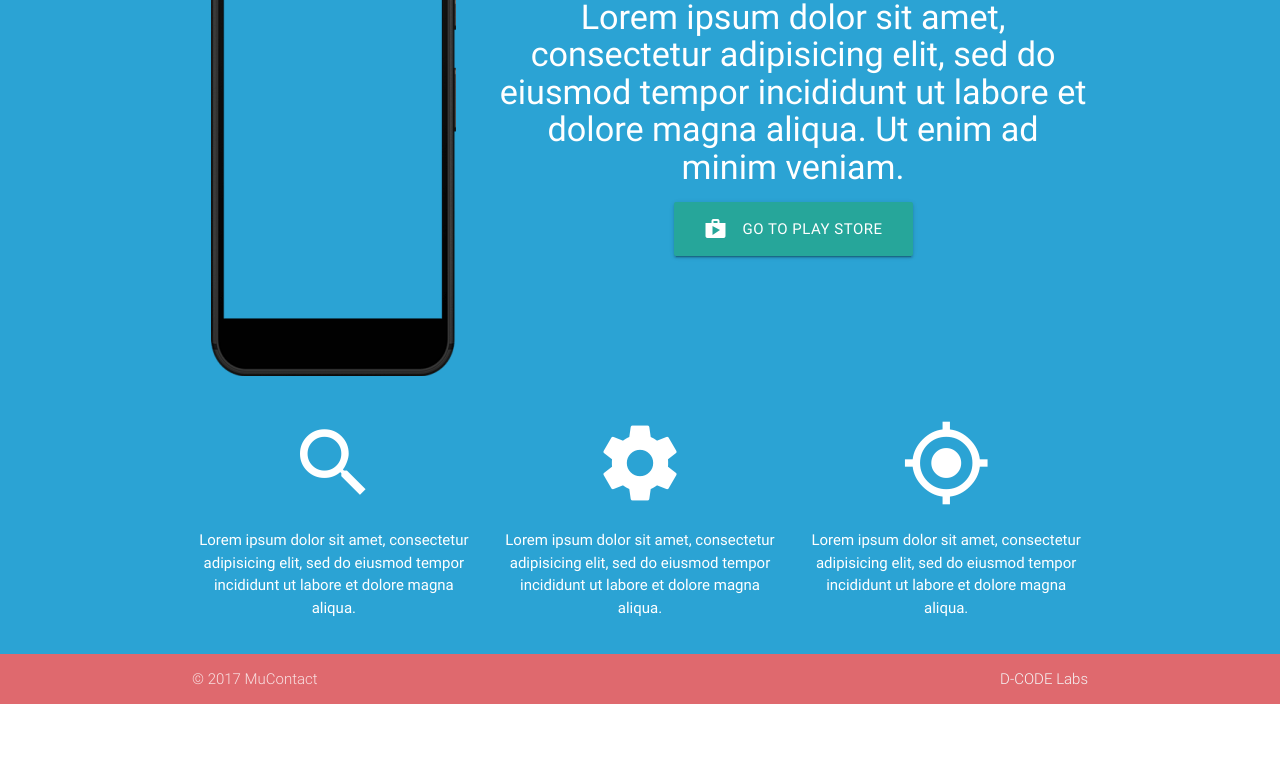
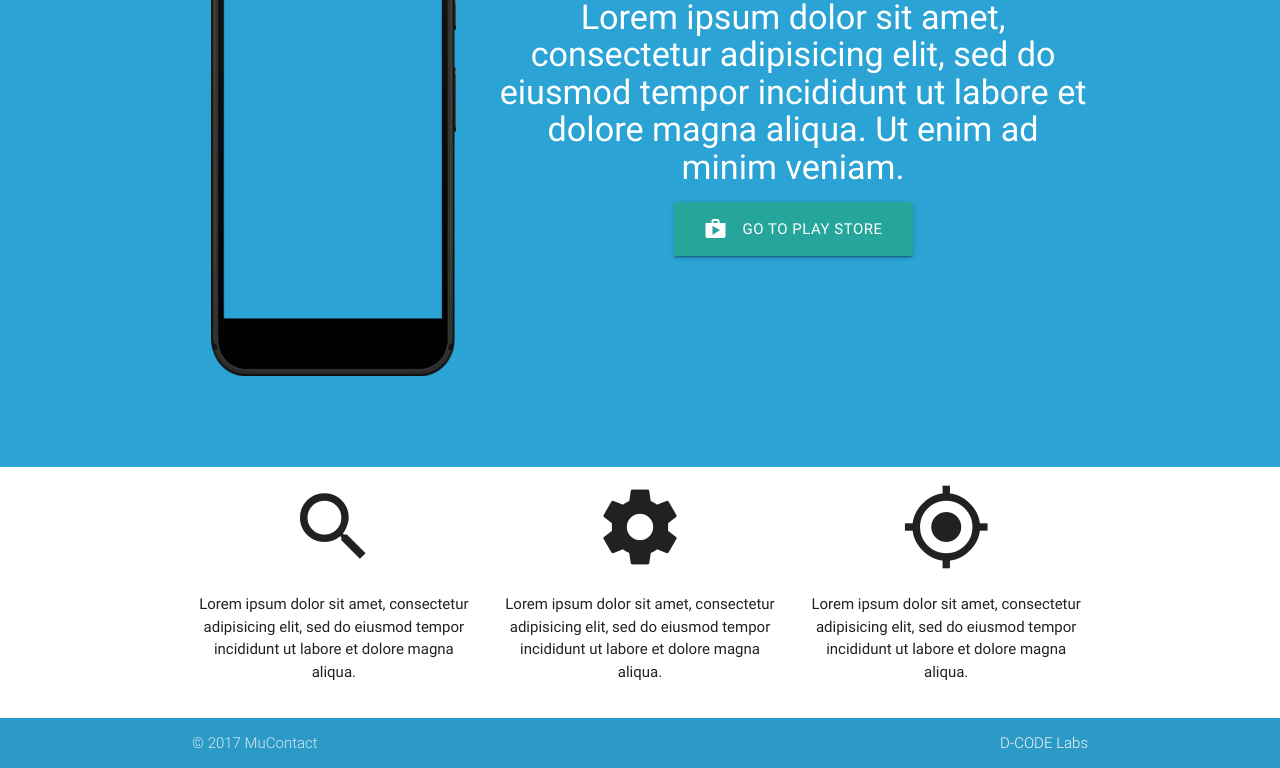
Before and after one commit to Renzojrp/web-landing, a plain HTML site: page index.html in a window 1280 px wide. Shown: the part 185-953 px from the top of the page. Before the commit the page ends 889 px from the top, so only its background shows below. Drawn offline with Linux system fonts and the light colour scheme.

Commit message:
Correcciones

```diff
--- a/css/mucontact.css
+++ b/css/mucontact.css
@@ -1,5 +1,6 @@
 header{
   padding-top:5%;
+  padding-bottom: 5%;
   background-color: #2BA3D4;
 }
 /**
@@ -18,6 +19,7 @@ header{
 **/
 .page-footer {
     padding-top: 0;
+    background-color: #2BA3D4;
 }
 .description{
   color: white;
--- a/index.html
+++ b/index.html
@@ -5,7 +5,7 @@
     <link href="http://fonts.googleapis.com/icon?family=Material+Icons" rel="stylesheet">
     <!--Import materialize.css-->
     <link type="text/css" rel="stylesheet" href="css/materialize.css"  media="screen,projection"/>
-        <link rel="stylesheet" href="css/mucontact.css">
+    <link rel="stylesheet" href="css/mucontact.css">
     <meta name="viewport" content="width=device-width, initial-scale=1.0"/>
   </head>
   <body>
@@ -30,8 +30,10 @@
           </div>
         </div>
       </div>
+    </header>
+    <section>
       <div class='container '>
-        <div class="row white-text">
+        <div class="row">
           <div class="col s12 m4 l4 center-align">
             <p><i class="large material-icons">search</i></p>
             <p>Lorem ipsum dolor sit amet, consectetur adipisicing elit, sed do eiusmod tempor incididunt ut labore et dolore magna aliqua. </p>
@@ -46,6 +48,7 @@
           </div>
         </div>
       </div>
+    </section>
   <footer class="page-footer">
       <div class="footer-copyright">
           <div class="container">
```
